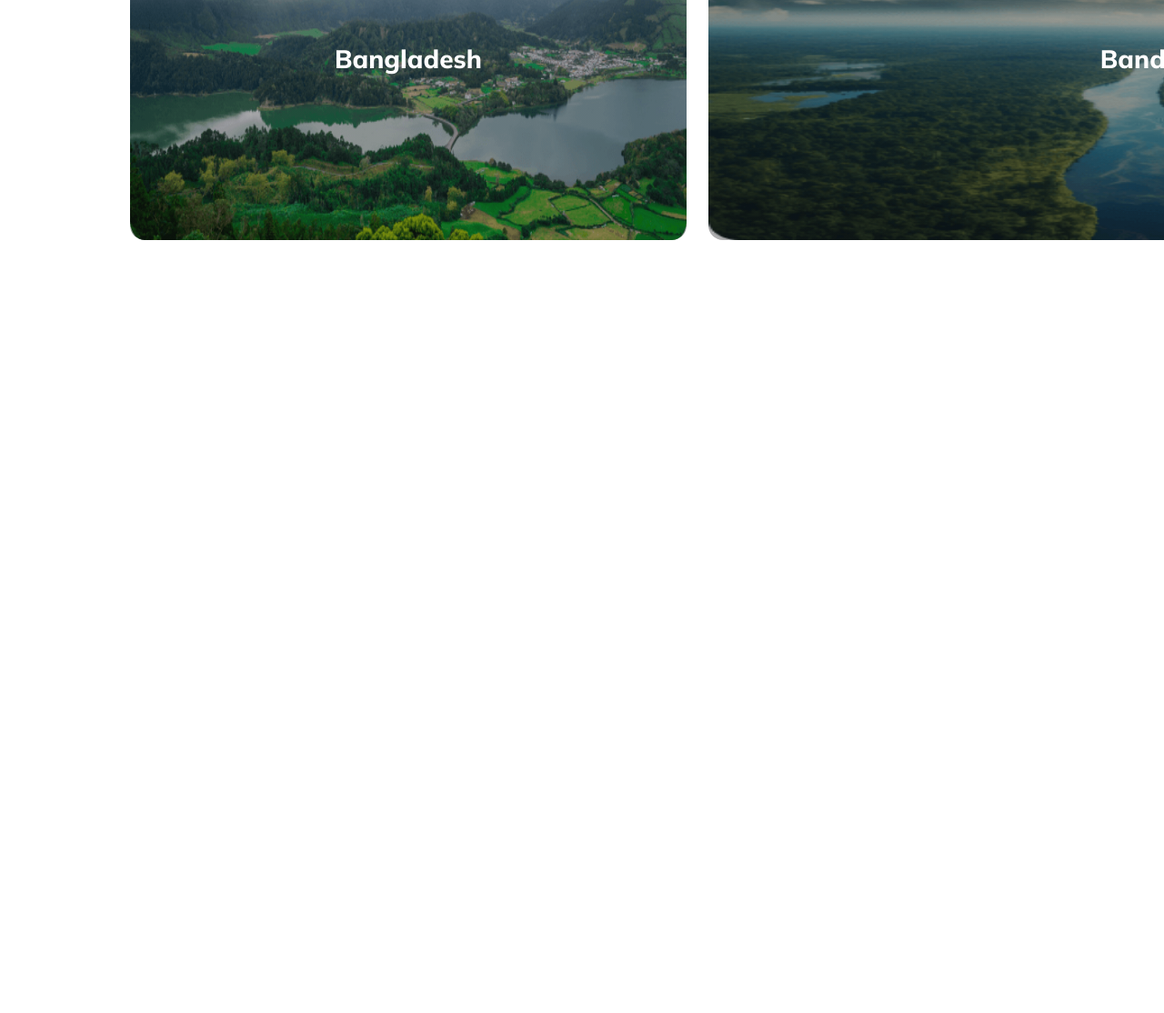
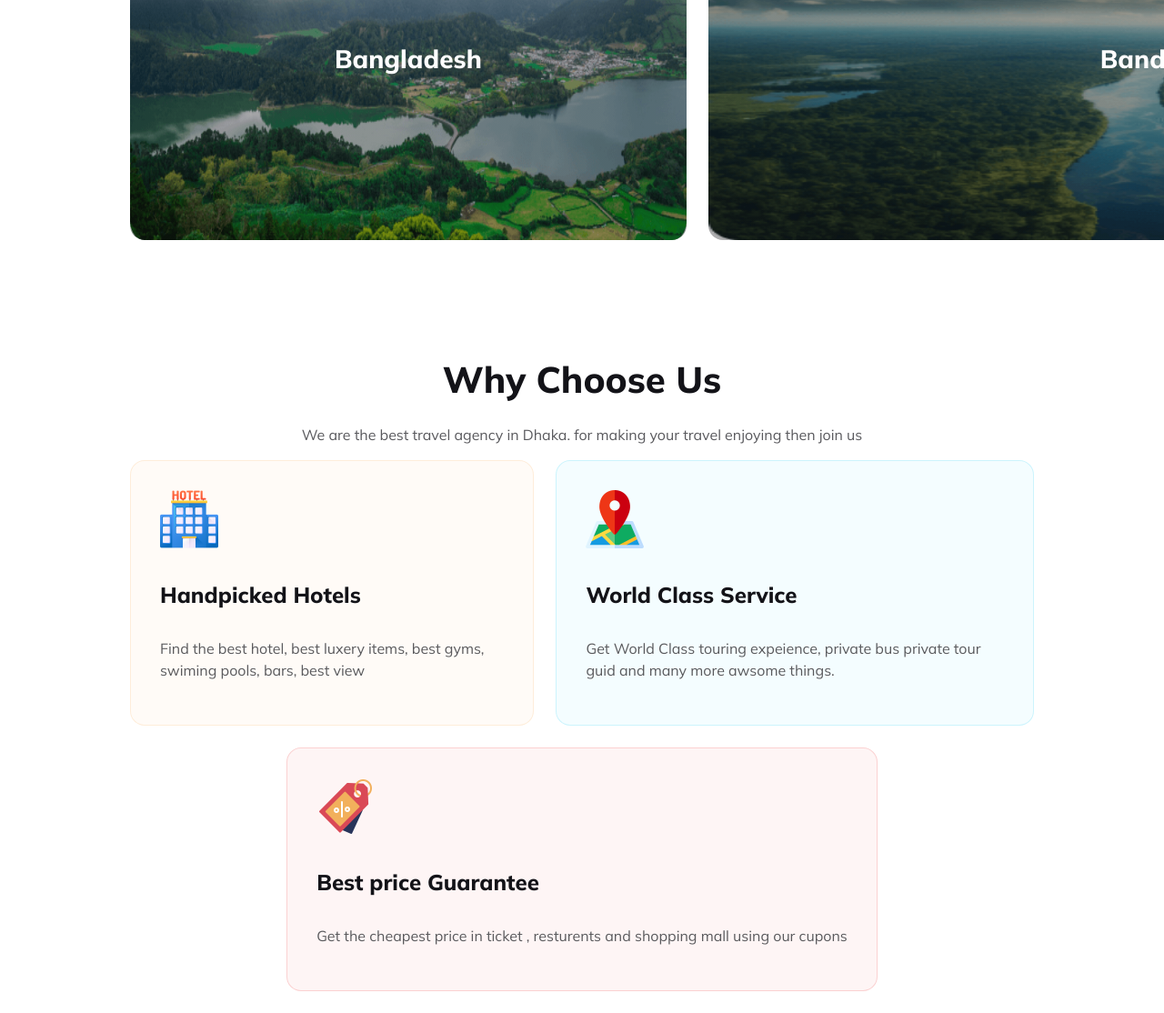
Before and after one commit to Saif1475/Assignment-2, a plain HTML site: page index.html in a window 1280 px wide. Shown: the part 3190-4304 px from the top of the page at 91% size. Before the commit the page ends 3490 px from the top, so only its background shows below. Drawn offline with Linux system fonts and the light colour scheme.

Commit message:
to be continue

```diff
--- a/index.html
+++ b/index.html
@@ -75,6 +75,31 @@
                 <div class="dv-7"><h3 class="bg7">Bandarban</h3></div>
             </div>
         </div>
+        <div class="why-choose-us">
+            <div class="wcu-head">
+                <h2>Why Choose Us</h2>
+                <p>We are the best travel agency in Dhaka. for making your travel enjoying then join us</p>
+            </div>
+            <div class="features-1">
+                <div class="features-1-1">
+                    <img src="images/hotel.png" alt="">
+                    <h4 class="fe-head">Handpicked Hotels</h4>
+                    <p class="fe-p">Find the best hotel, best luxery items, best gyms, swiming pools, bars, best view</p>
+                </div>
+                <div class="features-1-2">
+                    <img src="images/map.png" alt="">
+                    <h4 class="fe-head">World Class Service</h4>
+                    <p class="fe-p">Get World Class touring expeience, private bus private tour guid and many more awsome things.</p>
+                </div>
+            </div>
+            <div class="features2">
+                <div class="features-2">
+                    <img src="images/discount.png" alt="">
+                    <h4 class="fe-head">Best price Guarantee</h4>
+                    <p class="fe-p">Get the cheapest price in ticket , resturents and shopping mall using our cupons</p>
+                </div>
+        </div>
+        </div>
     </main>
     <footer>
 
--- a/style/style.css
+++ b/style/style.css
@@ -231,12 +231,75 @@ header,main{
     font-size: 28px;
     font-weight: 800;
 }
+.why-choose-us{
+    margin-top: 100px;
+}
+.wcu-head{
+    text-align: center;
+
+}
+.wcu-head h2{
+    color: #131318;
+    text-align: center;
+    font-size: 2.5rem;
+    font-weight: 800;
+    margin-bottom: 24px;
+}
+.wcu-head p{
+    color: rgba(19, 19, 24, 0.70);
+    font-size: 1rem;
+    font-weight: 400;
+    line-height: 1.5rem;
+}
+.features-1{
+    display: flex;
+    justify-content: center;
+    gap: 24px;
+}
+.features-1-1,.features-1-2,.features-2{
+    padding: 2rem ;
+}
+.features2{
+    margin: 24px;
+    display: flex;
+    justify-content: center;
+}
+.features-1-1,.features-1-2,.features-2{
+    border-radius: 16px;
+    border: 1px solid rgba(251, 181, 99, 0.20);
+    background: rgba(251, 181, 99, 0.05);
+}
+.features-1-1 img, .features-1-2 img,.features-2 img{
+    width: 64px;
+    height: 64px;
+}
+.fe-head{
+    color: #131318;
+    font-size: 1.5rem;
+    font-weight: 800;
+}
+.features-1-2{
+    border-radius: 16px;
+    border: 1px solid rgba(41, 206, 246, 0.20);
+    background: rgba(41, 206, 246, 0.05);
+}
+.features-2{
+    border-radius: 16px;
+    border: 1px solid rgba(233, 68, 68, 0.20);
+    background: rgba(233, 68, 68, 0.05);
+}
+.fe-p{
+    color: #5A5A5D;
+    font-size: 16px;;
+    font-weight: 400;
+    line-height: 1.5rem;
+}
 @media screen and (max-width: 600px) {
-    .heading , .navigation, .popular-destination{
+    .heading , .navigation, .popular-destination, .features-1, .features2{
         flex-direction: column;
         gap: 20px;
     }
-    .popular-destination, .heading-text{
+    .popular-destination, .heading-text, .why-choose-us{
         margin-top: 1rem;
     }
     .heading-text, header, main{
@@ -250,6 +313,7 @@ header,main{
         width: 100%;
         height: 100%;
     }
+
     .destination-bg, .destination-bg1, .destination-bg2{
         flex-direction: column;
         margin-bottom: 12px;
```
Also changed, not shown: images/discount.png (added), images/hotel.png (added), images/map.png (added).
